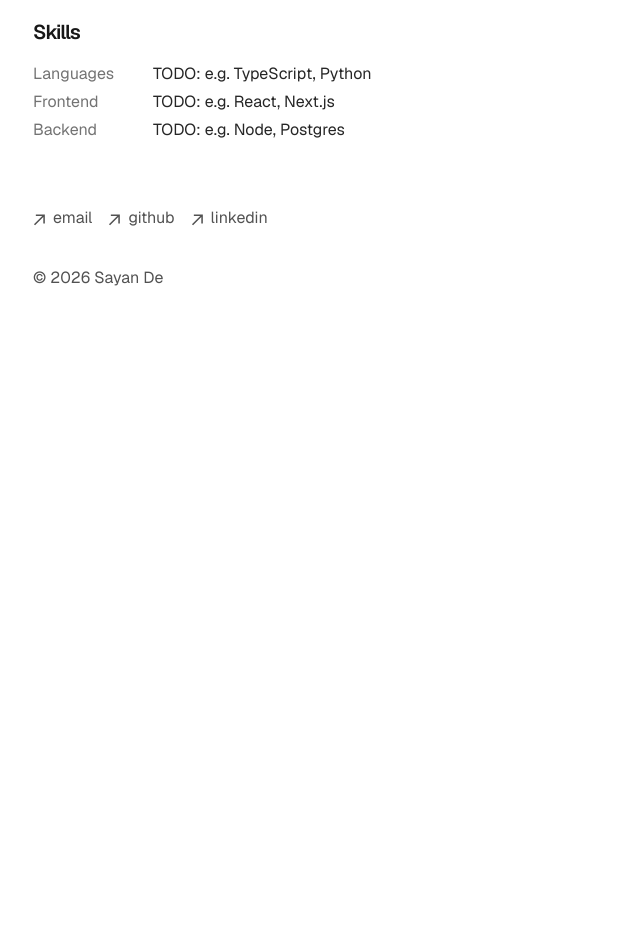
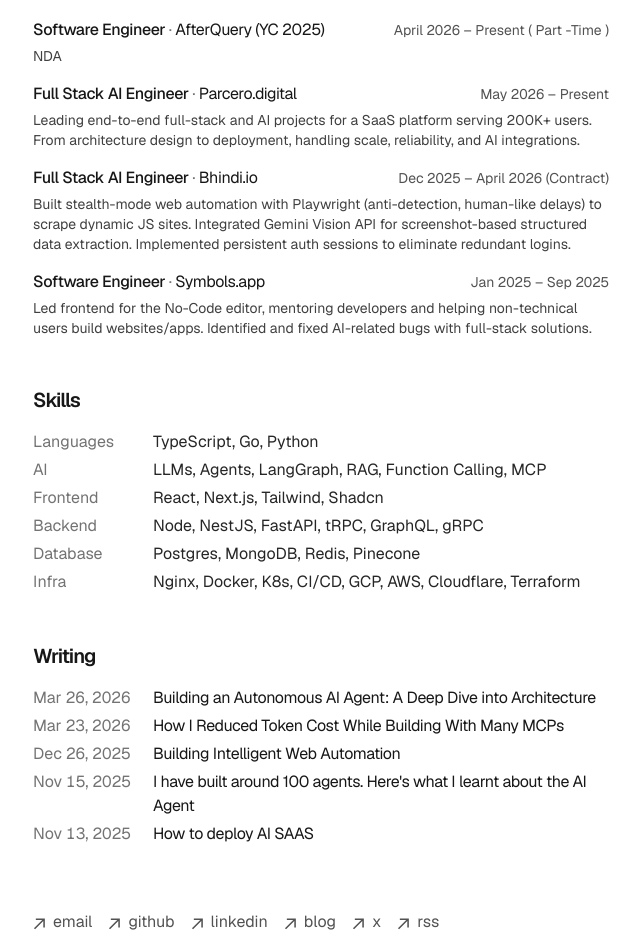
Before and after one commit to sayandedotcom/sayande.com, a Next.js app: page / in a window 1280 px wide. Shown: the part 386-1332 px from the top of the page, without its empty margins (319-959 px from the left). Before the commit the page ends 800 px from the top, so only its background shows below. Built offline with nearby package versions, Linux system fonts and the light colour scheme.

Commit message:
feat: update experience entries with URLs, add underlines on hover for social links and writing titles

```diff
--- a/app/content.ts
+++ b/app/content.ts
@@ -1,47 +1,105 @@
 export const site = {
   name: "Sayan De",
-  // TODO: replace with your real one-line tagline (shown under the h1)
-  tagline: "TODO: your one-line tagline",
-  // TODO: replace with a real meta description (used for SEO + social previews)
-  description: "TODO: a short description of who you are and what you do",
+  tagline: "Full-stack AI engineer",
   url: "https://sayande.com",
   email: "sayandeten@gmail.com",
 };
 
-// TODO: replace with your real intro paragraphs (each string is one <p>)
 export const intro: string[] = [
-  "TODO: first intro paragraph — who you are, what you work on, what you care about.",
-  "TODO: second intro paragraph — current role, interests, location.",
+  "I build AI products end-to-end — from LLM orchestration and agentic systems down to the Kubernetes clusters they run on. I care about sharp abstractions, boring infra, and agents that actually ship instead of demo.",
+  "Currently lead engineer at Dimension, shipping an AI chief-of-staff to production. Ask me about multi-agent architectures, persistent memory graphs, or why your RAG pipeline probably needs BM25. Based in Bhubaneswar, India.",
 ];
 
 export const experience: {
   role: string;
   company: string;
+  url?: string;
   start: string;
   end: string;
   description: string;
 }[] = [
   {
-    role: "TODO: Role",
-    company: "TODO: Company",
-    start: "TODO: Mon YYYY",
+    role: "Software Engineer",
+    company: "AfterQuery (YC 2025)",
+    url: "https://www.afterquery.com/",
+    start: "April 2026",
+    end: "Present ( Part -Time )",
+    description: "NDA",
+  },
+  {
+    role: "Full Stack AI Engineer",
+    company: "Parcero.digital",
+    url: "https://parcero.digital",
+    start: "May 2026",
     end: "Present",
-    description: "TODO: one-line description of what you built/did here.",
+    description: "Leading end-to-end full-stack and AI projects for a SaaS platform serving 200K+ users. From architecture design to deployment, handling scale, reliability, and AI integrations.",
+  },
+  {
+    role: "Full Stack AI Engineer",
+    company: "Bhindi.io",
+    url: "https://bhindi.io/",
+    start: "Dec 2025",
+    end: "April 2026  (Contract)",
+    description:
+      "Built stealth-mode web automation with Playwright (anti-detection, human-like delays) to scrape dynamic JS sites. Integrated Gemini Vision API for screenshot-based structured data extraction. Implemented persistent auth sessions to eliminate redundant logins.",
+  },
+  {
+    role: "Software Engineer",
+    company: "Symbols.app",
+    url: "https://symbols.app/",
+    start: "Jan 2025",
+    end: "Sep 2025",
+    description:
+      "Led frontend for the No-Code editor, mentoring developers and helping non-technical users build websites/apps. Identified and fixed AI-related bugs with full-stack solutions.",
   },
 ];
 
 export const skills: { label: string; value: string }[] = [
-  { label: "Languages", value: "TODO: e.g. TypeScript, Python" },
-  { label: "Frontend", value: "TODO: e.g. React, Next.js" },
-  { label: "Backend", value: "TODO: e.g. Node, Postgres" },
+  { label: "Languages", value: "TypeScript, Go, Python" },
+  { label: "AI", value: "LLMs, Agents, LangGraph, RAG, Function Calling, MCP" },
+  { label: "Frontend", value: "React, Next.js, Tailwind, Shadcn" },
+  { label: "Backend", value: "Node, NestJS, FastAPI, tRPC, GraphQL, gRPC" },
+  { label: "Database", value: "Postgres, MongoDB, Redis, Pinecone" },
+  {
+    label: "Infra",
+    value: "Nginx, Docker, K8s, CI/CD, GCP, AWS, Cloudflare, Terraform",
+  },
 ];
 
 export const writing: { date: string; title: string; slug: string }[] = [
-  // TODO: add real posts once /blog/[slug] exists; slug currently links to "#"
+  {
+    date: "Mar 26, 2026",
+    title: "Building an Autonomous AI Agent: A Deep Dive into Architecture",
+    slug: "https://sayande.hashnode.dev/building-an-autonomous-ai-agent-a-deep-dive-into-the-architecture",
+  },
+  {
+    date: "Mar 23, 2026",
+    title: "How I Reduced Token Cost While Building With Many MCPs",
+    slug: "https://sayande.hashnode.dev/how-i-reduced-token-cost-while-building-with-many-mcps",
+  },
+  {
+    date: "Dec 26, 2025",
+    title: "Building Intelligent Web Automation",
+    slug: "https://sayande.hashnode.dev/building-intelligent-web-automation",
+  },
+  {
+    date: "Nov 15, 2025",
+    title:
+      "I have built around 100 agents. Here's what I learnt about the AI Agent",
+    slug: "https://sayande.hashnode.dev/i-have-built-around-100-agents-heres-what-i-learnt-about-the-ai-agent",
+  },
+  {
+    date: "Nov 13, 2025",
+    title: "How to deploy AI SAAS",
+    slug: "https://sayande.hashnode.dev/inside-tweakleaf-engineering",
+  },
 ];
 
 export const social: { label: string; href: string }[] = [
   { label: "email", href: `mailto:${site.email}` },
-  { label: "github", href: "https://github.com/TODO" },
-  { label: "linkedin", href: "https://linkedin.com/in/TODO" },
+  { label: "github", href: "https://github.com/sayandedotcom" },
+  { label: "linkedin", href: "https://www.linkedin.com/in/sayande" },
+  { label: "blog", href: "https://sayande.hashnode.dev" },
+  { label: "x", href: "https://x.com/sayandedotcom" },
+  { label: "rss", href: "/rss" },
 ];
--- a/app/footer.tsx
+++ b/app/footer.tsx
@@ -18,7 +18,7 @@
         {social.map((link) => (
           <li key={link.label}>
             <a
-              className="flex items-center transition-all hover:text-neutral-800 dark:hover:text-neutral-100"
+              className="flex items-center transition-all hover:text-neutral-800 dark:hover:text-neutral-100 hover:underline"
               rel="noopener noreferrer"
               target="_blank"
               href={link.href}
--- a/app/page.tsx
+++ b/app/page.tsx
@@ -25,8 +25,17 @@
             <div className="flex flex-col md:flex-row md:justify-between md:items-baseline">
               <p className="text-neutral-900 dark:text-neutral-100 tracking-tight">
                 <span className="font-medium">{job.role}</span>
-                <span className="text-neutral-500 dark:text-neutral-500"> · </span>
-                <span>{job.company}</span>
+                <span className="text-neutral-500 dark:text-neutral-500">
+                  {" "}
+                  ·{" "}
+                </span>
+                <span>
+                  {job.url ? (
+                    <a href={job.url} target="_blank" rel="noopener noreferrer" className="hover:underline">{job.company}</a>
+                  ) : (
+                    job.company
+                  )}
+                </span>
               </p>
               <p className="text-neutral-600 dark:text-neutral-400 text-sm tabular-nums">
                 {job.start} – {job.end}
@@ -67,12 +76,12 @@
                 <a
                   key={post.slug}
                   className="flex flex-col md:flex-row md:space-x-2"
-                  href={`/blog/${post.slug}`}
+                  href={post.slug}
                 >
                   <p className="text-neutral-500 dark:text-neutral-500 md:w-28 shrink-0 tabular-nums">
                     {post.date}
                   </p>
-                  <p className="text-neutral-900 dark:text-neutral-100 tracking-tight">
+                  <p className="text-neutral-900 dark:text-neutral-100 tracking-tight hover:underline">
                     {post.title}
                   </p>
                 </a>
--- /dev/null
+++ b/app/rss/route.ts
@@ -0,0 +1,42 @@
+import { site, writing } from "../content";
+
+export const dynamic = "force-static";
+
+function escapeXml(value: string): string {
+  return value
+    .replace(/&/g, "&amp;")
+    .replace(/</g, "&lt;")
+    .replace(/>/g, "&gt;")
+    .replace(/"/g, "&quot;")
+    .replace(/'/g, "&apos;");
+}
+
+export async function GET() {
+  const items = writing
+    .map((post) => {
+      const url = `${site.url}/blog/${post.slug}`;
+      return `
+    <item>
+      <title>${escapeXml(post.title)}</title>
+      <link>${url}</link>
+      <guid>${url}</guid>
+      <pubDate>${new Date(post.date).toUTCString()}</pubDate>
+    </item>`;
+    })
+    .join("");
+
+  const feed = `<?xml version="1.0" encoding="UTF-8"?>
+<rss version="2.0">
+  <channel>
+    <title>${escapeXml(site.name)}</title>
+    <link>${site.url}</link>
+    <description>${escapeXml(site.description)}</description>${items}
+  </channel>
+</rss>`;
+
+  return new Response(feed, {
+    headers: {
+      "Content-Type": "application/xml",
+    },
+  });
+}
```
